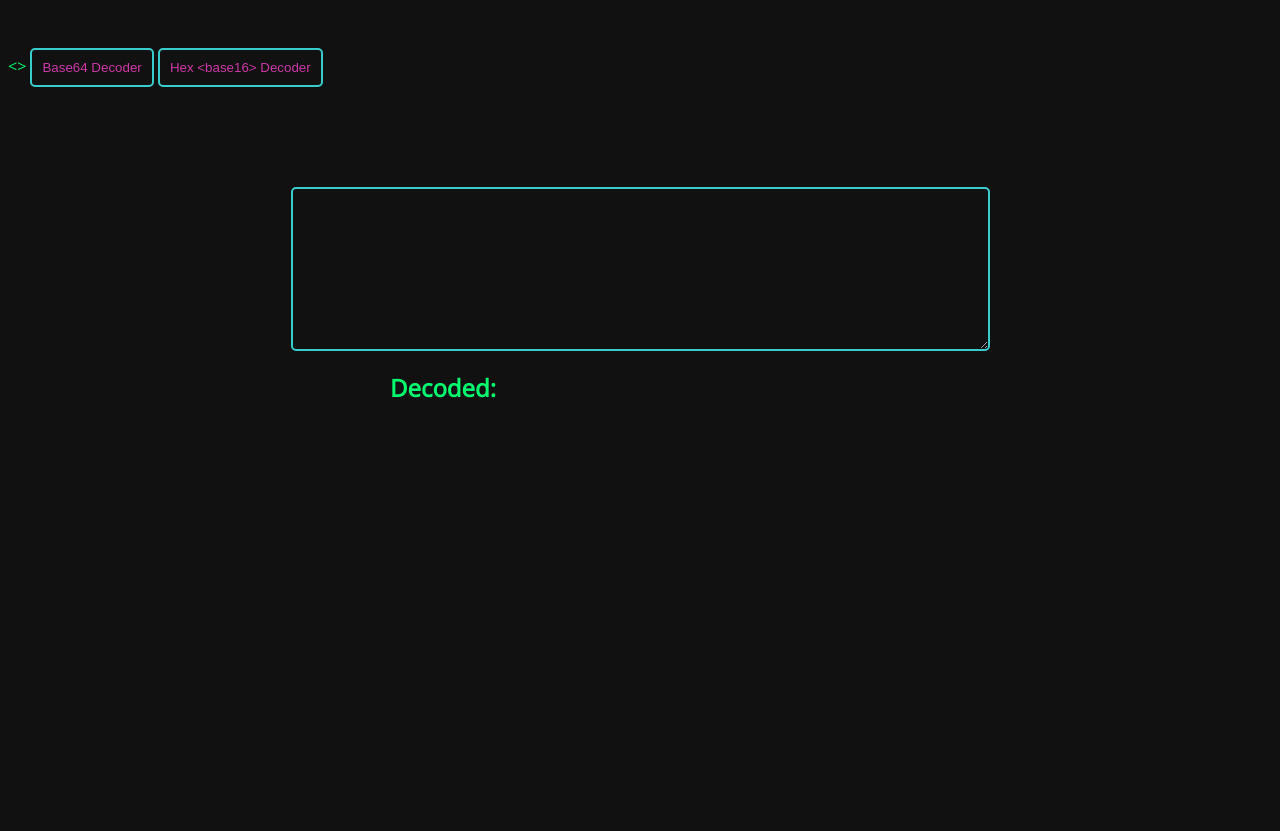
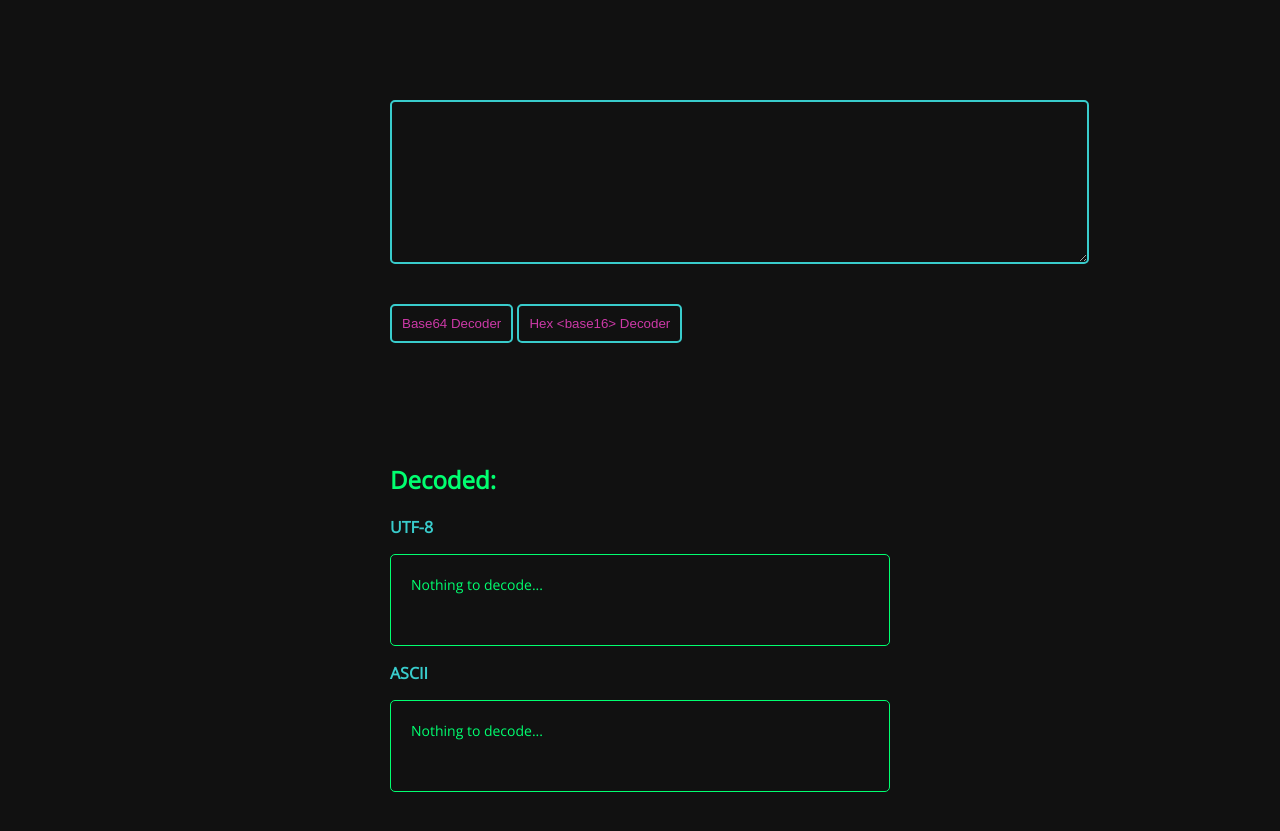
Before and after one commit to dumpofmemory/dumpofmemory.github.io, a Jekyll site: the page decoder/index.html, which Jekyll copies as it is, in a window 1280 px wide. Shown: the top 831 px of the page. Built offline with Jekyll 4.4.1, drawn with Linux system fonts in a browser that asks for light colours.

Commit message:
feature/b64decoder (#4)
* enhance btoa

* add blog post

* fix decoder

```diff
--- a/decoder/index.html
+++ b/decoder/index.html
@@ -8,21 +8,24 @@
   <link href="https://fonts.googleapis.com/css?family=Open+Sans:300,400" rel="stylesheet">
   <link rel="stylesheet" href="styles.css">
 </head>
-
-<>
-  <button type="button" id="base64">Base64 Decoder</button>
-  <button type="button" id="hex">Hex &lt;base16&gt; Decoder</button>
-  <textarea id="target" name="target" rows="8" cols="80"></textarea>
-
   <div class="container">
 
+    <textarea id="target" name="target" rows="8" cols="80"></textarea>
+    <button type="button" id="base64">Base64 Decoder</button>
+    <button type="button" id="hex">Hex &lt;base16&gt; Decoder</button>
+
+
     <h2>Decoded:</h2>
-    <div class="container">
-      <h3>UTF-8</h3>
-      <div id="box1"></div>
+    <div class="boxes">
+      <div id="box1">
+        <h3>UTF-8</h3>
+        <div></div>
+      </div>
 
-      <h3>ASCII</h3>
-      <div id="box2"></div>
+      <div id="box2">
+        <h3>ASCII</h3>
+        <div></div>
+      </div>
     </div>
   </div>
 
--- a/decoder/script.js
+++ b/decoder/script.js
@@ -1,17 +1,19 @@
 let textarea = document.querySelector('textarea');
-let box1 = document.querySelector('#box1');
+let box1 = document.querySelector('#box1 > div');
 let container = document.querySelector('.container');
-let box2 = document.querySelector('#box2');
+let boxes = document.querySelector('.boxes');
+let box2 = document.querySelector('#box2 > div');
 let h3 = document.querySelectorAll('h3');
 let base64Button = document.getElementById('base64');
 let hexButton = document.getElementById('hex');
-
-box1.innerText = '';
-box2.innerText = '';
+let textareaContents = '';
+box1.innerText = 'Nothing to decode...';
+box2.innerText = 'Nothing to decode...';
 
 function clearAllFields() {
-  box1.innerText = '';
-  textarea.value = '';
+  textareaContents = '';
+  box1.innerText = 'Nothing to decode...';
+  box2.innerText = 'Nothing to decode...';
 }
 
 function b64DecodeUnicode(str) {
@@ -76,7 +78,7 @@
     return decodeURIComponent(escape(result));
   } catch (err) {
     console.log(err);
-    return result;
+    return escape(result);
   }
 }
 
@@ -89,47 +91,52 @@
   }
 
   escapedResult = encodeURI(decoded).replace(/(%\S{1,2}\d*)/g, '.');
-  return escapedResult;
+  return escape(escapedResult);
 }
 
+textarea.addEventListener('input', () => {
+  textareaContents = textarea.value;
+  if(!textareaContents && box1 && box2) {
+    box1.innerText = "Nothing to decode...";
+    box2.innerText = "Nothing to decode...";
+  }
+});
+
 base64Button.addEventListener('click', () => {
-  let contents = textarea.value;
-
-  if(box1.innerText.length) {
-    clearAllFields();
-  }
-
-  if(contents.length) {
-    let content  = textarea.value;
-    box1.innerHTML = b64DecodeUnicode(content);
-    box2.value = b64DecodeUnicode(textarea.value).replace(/[^\x00-\x7F]/g, "");
+  if (textareaContents) {
+    box1.innerHTML = b64DecodeUnicode(textareaContents);
+    box2.innerHTML = b64DecodeUnicode(textareaContents).replace(/[^\x00-\x7F]/g, "");
   } else  {
-    box1.innerText = '';
+    box1.innerText = 'Nothing to decode...';
+    box2.innerText = 'Nothing to decode...';
   }
 });
 
 
 hexButton.addEventListener('click', () => {
-  let contents = textarea.value;
+  console.log(textareaContents)
+  if (textareaContents.length) {
 
-  if (box1.innerHTML.length) {
-    box1.innerText = '';
-    textarea.value = '';
+    box1.innerText = base16decoder(textareaContents);
+    if (box2.textContent.length) {
+      box2.innerText = 'Nothing to decode...';
     }
-
-  if (contents.length) {
-    let content = textarea.value;
-    console.log(content)
-    box1.textContent = base16decoder(content);
+  }
+  else {
+    box1.innerText = 'Nothing to decode...';
   }
 });
 
-container.addEventListener("click", function () {
+  boxes.addEventListener('click', event => {
+    if (event.target == box1) {
       window.getSelection().selectAllChildren(box1);
-
+    }
+    if (event.target == box2) {
+      window.getSelection().selectAllChildren(box2);
+    }
     try {
-    var successful = document.execCommand('copy');
-    var msg = successful ? 'success' : 'failed';
+      var copyResult = document.execCommand('copy');
+      var msg = copyResult ? 'success' : 'failed';
       console.log('copy ' + msg);
     } catch (err) {
       console.log('Oops, unable to copy');
--- a/decoder/styles.css
+++ b/decoder/styles.css
@@ -19,7 +19,7 @@
 .container {
   width: 500px;
   margin: 0 auto;
-  margin-top: 10px;
+  margin-top: 100px;
 }
 
 h1, h3 {
@@ -32,7 +32,7 @@
 }
 
 h3 {
-  display: none;
+  display: block;
   font-size: 16px;
 }
 
@@ -61,3 +61,16 @@
   border-color: #2dfcfc;
   color: #2dfcfc;
 }
+
+#box1,
+#box2 {
+  display: block;
+}
+
+#box1 > div,
+#box2 > div{
+  padding: 20px;
+  border: 1px solid #01FF70;
+  min-height: 50px;
+  border-radius: 5px;
+}
```
Lines whose indentation alone changed are shown as unchanged.
